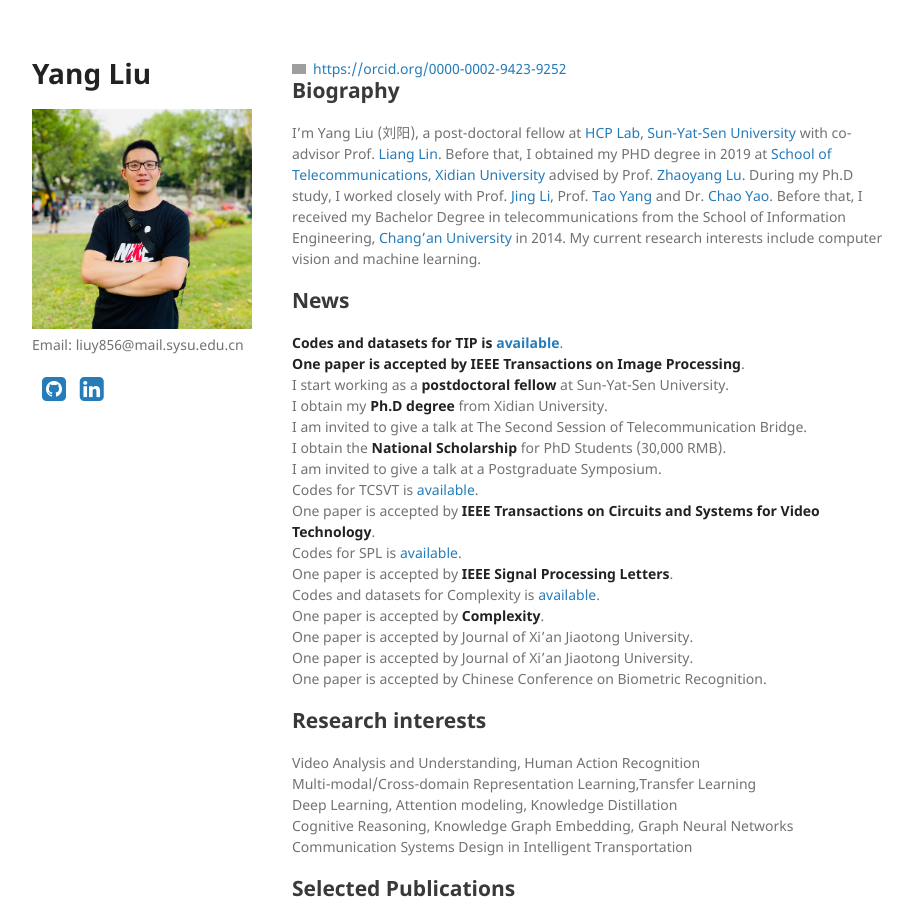
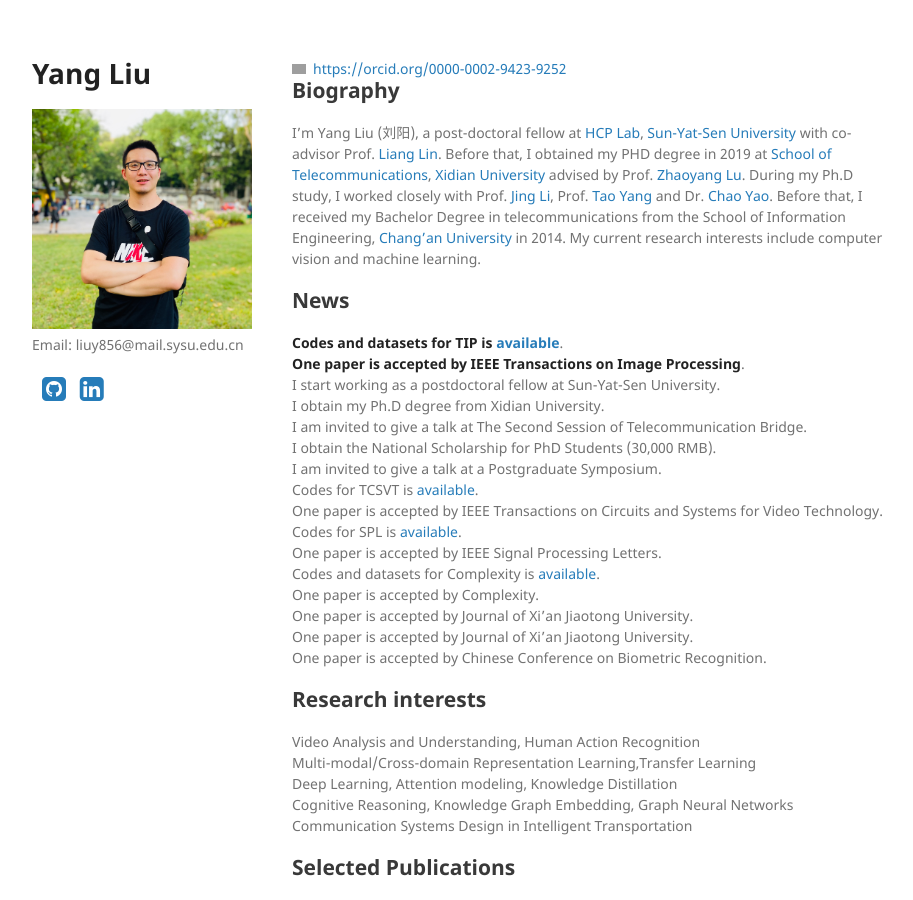
Before and after one commit to YangLiu9208/home, a Jekyll site: the page built from index.md, in a window 1280 px wide and 900 px high. Shown: the whole window, without its empty margins (178-1091 px from the left). Built offline with Jekyll 4.4.1, drawn with Linux system fonts in a browser that asks for light colours; a style sheet for code colours, icons or effects is not loaded; grey boxes are pictures that could not be loaded.

```diff
--- a/index.md
+++ b/index.md
@@ -9,17 +9,17 @@ I'm Yang Liu (刘阳), a post-doctoral fellow at [HCP Lab](http://www.sysu-hcp.n
 ## News
 **Codes and datasets for TIP is [available](https://yangliu9208.github.io/DIVAFN/)**.
 **One paper is accepted by IEEE Transactions on Image Processing**.
-I start working as a **postdoctoral fellow** at Sun-Yat-Sen University.
-I obtain my **Ph.D degree** from Xidian University.
+I start working as a postdoctoral fellow at Sun-Yat-Sen University.
+I obtain my Ph.D degree from Xidian University.
 I am invited to give a talk at The Second Session of Telecommunication Bridge.
-I obtain the **National Scholarship** for PhD Students (30,000 RMB).
+I obtain the National Scholarship for PhD Students (30,000 RMB).
 I am invited to give a talk at a Postgraduate Symposium.
 Codes for TCSVT is [available](https://yangliu9208.github.io/JSRDA/).
-One paper is accepted by **IEEE Transactions on Circuits and Systems for Video Technology**.
+One paper is accepted by IEEE Transactions on Circuits and Systems for Video Technology.
 Codes for SPL is [available](https://yangliu9208.github.io/TSTDDs/).
-One paper is accepted by **IEEE Signal Processing Letters**.
+One paper is accepted by IEEE Signal Processing Letters.
 Codes and datasets for Complexity is [available](https://yangliu9208.github.io/CDFAG/).
-One paper is accepted by **Complexity**.
+One paper is accepted by Complexity.
 One paper is accepted by Journal of Xi'an Jiaotong University.
 One paper is accepted by Journal of Xi'an Jiaotong University.
 One paper is accepted by Chinese Conference on Biometric Recognition.
```
